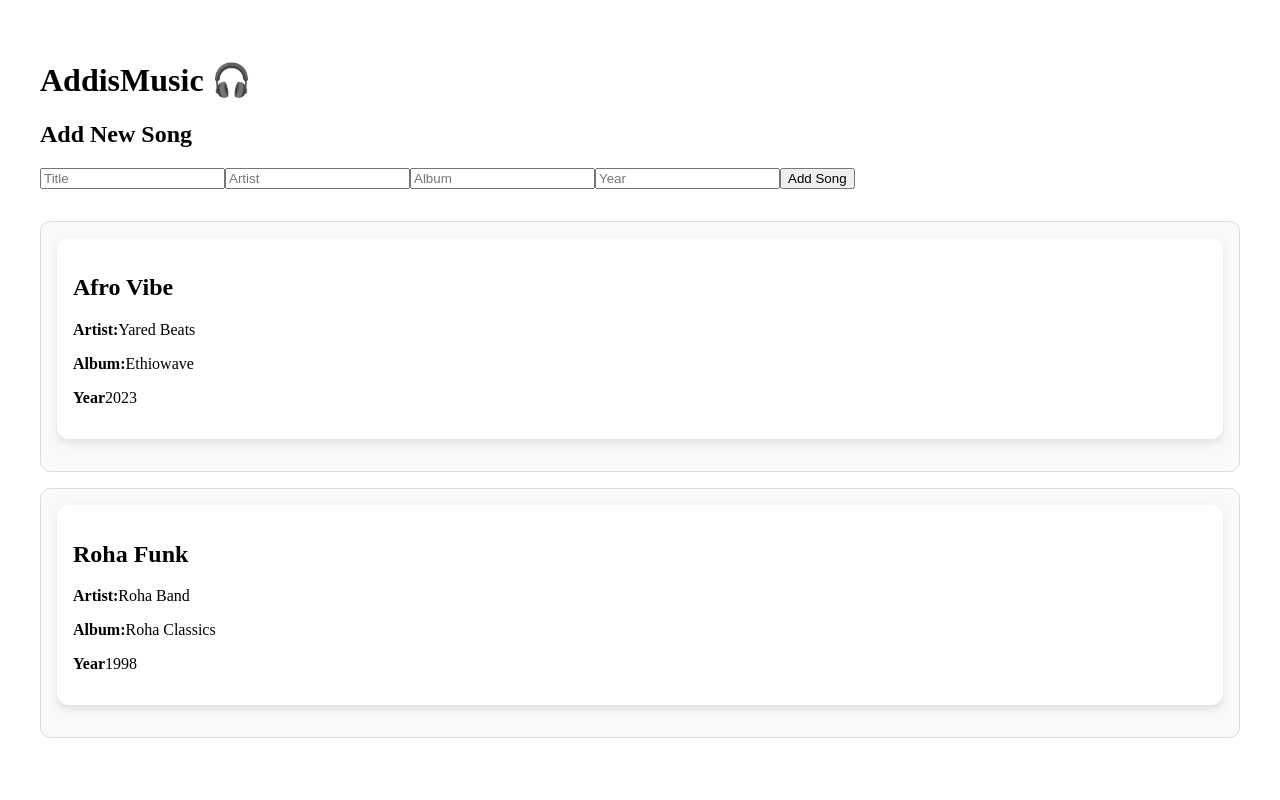
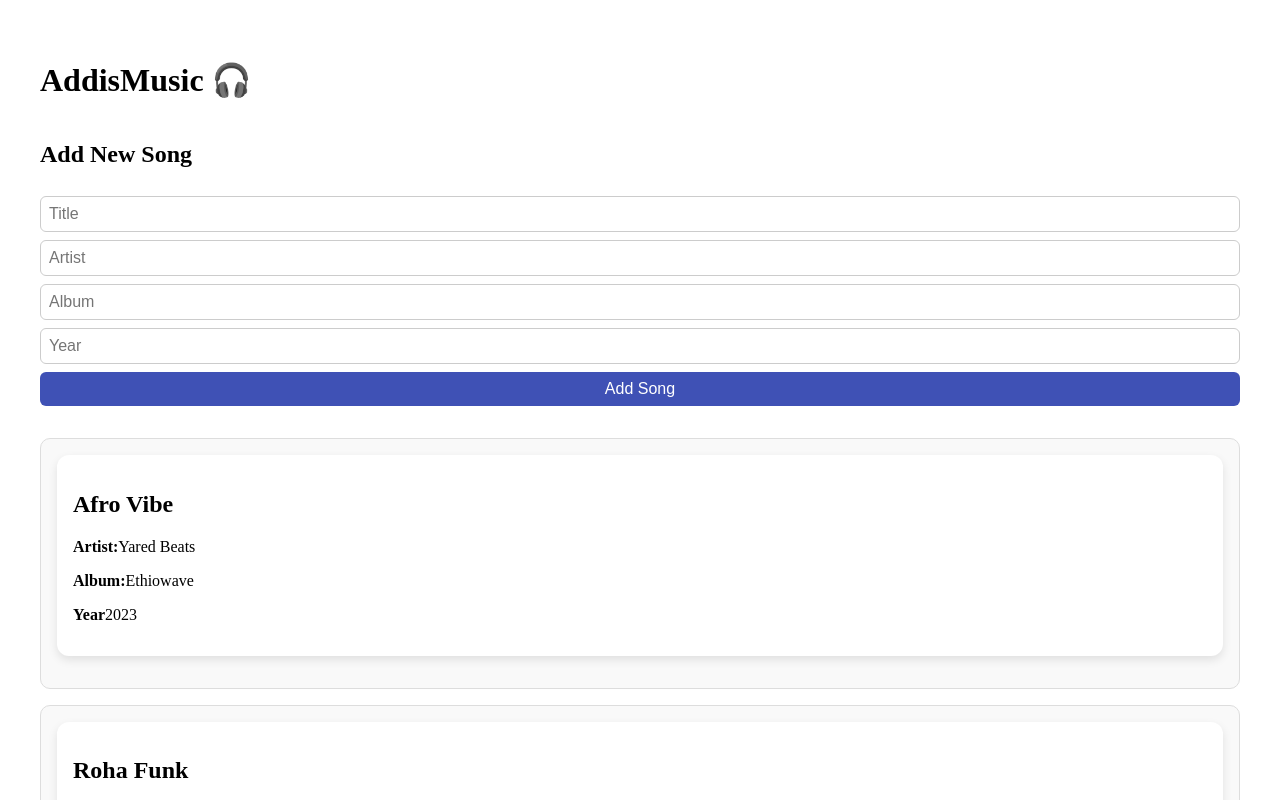
Before and after one commit to Meargteame/addis-music-app, a React app: page / in a window 1280 px wide. Shown: the top 800 px of the page. Built offline with nearby package versions, Linux system fonts and the light colour scheme.

Commit message:
style: apply Emotion styling and theming to AddSongForm

```diff
--- a/src/components/AddSongForm.jsx
+++ b/src/components/AddSongForm.jsx
@@ -1,4 +1,33 @@
 import React, { useState } from 'react';
+import styled from '@emotion/styled';
+
+const Form = styled.form`
+  display: flex;
+  flex-direction: column;
+  gap: ${({ theme }) => theme.spacing(1)};
+  margin-bottom: ${({ theme }) => theme.spacing(4)};
+`;
+
+const Input = styled.input`
+  padding: ${({ theme }) => theme.spacing(1)};
+  border: 1px solid #ccc;
+  border-radius: 6px;
+  font-size: 1rem;
+`;
+
+const Button = styled.button`
+  padding: ${({ theme }) => theme.spacing(1)};
+  background-color: ${({ theme }) => theme.colors.primary};
+  color: white;
+  border: none;
+  border-radius: 6px;
+  font-size: 1rem;
+  cursor: pointer;
+
+  &:hover {
+    background-color: #303f9f;
+  }
+`;
 
 const AddSongForm = ({ onAdd }) => {
   const [form, setForm] = useState({
@@ -20,14 +49,14 @@ const AddSongForm = ({ onAdd }) => {
   };
 
   return (
-    <form onSubmit={handleSubmit} style={{ marginBottom: '2rem' }}>
+    <Form onSubmit={handleSubmit}>
       <h2>Add New Song</h2>
-      <input name="title" value={form.title} onChange={handleChange} placeholder="Title" required />
-      <input name="artist" value={form.artist} onChange={handleChange} placeholder="Artist" required />
-      <input name="album" value={form.album} onChange={handleChange} placeholder="Album" />
-      <input name="year" value={form.year} onChange={handleChange} placeholder="Year" type="number" />
-      <button type="submit">Add Song</button>
-    </form>
+      <Input name="title" value={form.title} onChange={handleChange} placeholder="Title" required />
+      <Input name="artist" value={form.artist} onChange={handleChange} placeholder="Artist" required />
+      <Input name="album" value={form.album} onChange={handleChange} placeholder="Album" />
+      <Input name="year" value={form.year} onChange={handleChange} placeholder="Year" type="number" />
+      <Button type="submit">Add Song</Button>
+    </Form>
   );
 };
 
--- a/src/styles/theme.js
+++ b/src/styles/theme.js
@@ -1,11 +1,11 @@
 const theme = {
-    colors:{
+  colors: {
     primary: '#3f51b5',
     background: '#f5f5f5',
     text: '#222',
     card: '#fff'
   },
   spacing: (factor) => `${factor * 8}px`
-}
+};
 
 export default theme;
```
Lines whose indentation alone changed are shown as unchanged.
